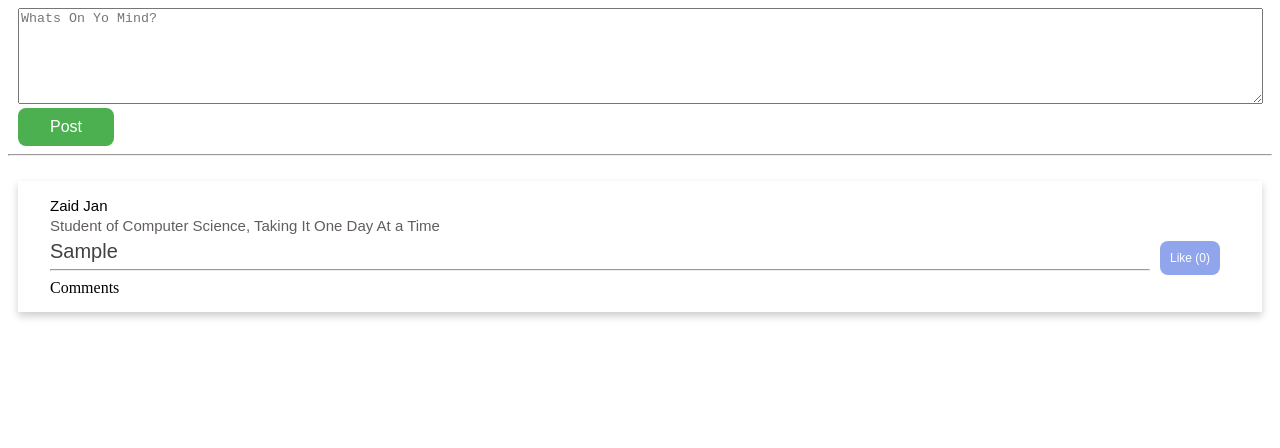
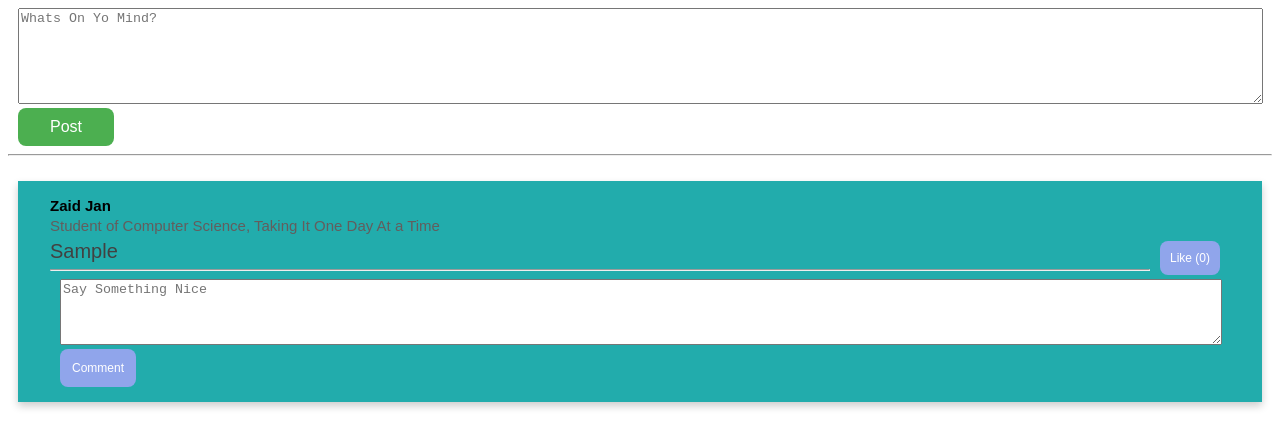
Before and after one commit to zaid-jan/PostWall, a React (Create React App) app: page / in a window 1280 px wide. Both pictures are taken after typing "Sample" into the empty fields and a click on the button "Post". Shown: the top 448 px of the page. Built offline with nearby package versions, Linux system fonts and the light colour scheme.

Commit message:
comments added

```diff
--- a/src/actions/action.js
+++ b/src/actions/action.js
@@ -22,7 +22,27 @@ function like(event) {
     }
 }
 
+function comment(event) {
+    const { id, text, compid } = event;
+    if (text === '') {
+        return {
+            'type': 'EmptyField'
+        };
+    }
+    console.log("id", id)
+    document.getElementById(id).value = '';
+    let obj = {
+        'text': text,
+        'id': compid
+    }
+    return {
+        'payload': obj,
+        'type': 'CommentAdded'
+    };
+}
+
 export default {
     post,
-    like
+    like,
+    comment
 };
--- /dev/null
+++ b/src/components/CommentPost.js
@@ -0,0 +1,64 @@
+/* eslint-disable linebreak-style */
+// eslint-disable-next-line no-unused-vars
+import React, { Component } from 'react';
+import { connect } from 'react-redux';
+import { bindActionCreators } from 'redux';
+import '../main.css';
+import action from '../actions/action';
+
+class CommentPost extends Component {
+
+    constructor() {
+        super();
+        this.makeList = this.makeList.bind(this);
+    }
+
+    makeList() {
+        let id = this.props.id
+        let arr = [];
+        let index = this.props.post.findIndex( obj => {
+            return obj.id == id
+        })
+        let name = this.props.post[index].name;
+        arr = this.props.post[index].comments;
+        console.log(arr)
+        let count = 0
+        const list = arr.map(data => {
+            count += 1
+            return (
+                <div key={count} className="comment">
+                <div className="user">
+                    <b>{name}</b> : {data}
+                </div>
+            </div>
+            )
+
+        }   );
+
+        return list;
+    }
+
+    render() {
+        const comp = this.makeList();
+
+            return (
+                <div>
+                    {comp}
+                </div>
+            );
+    }
+}
+
+function mapStateToProps(state) {
+    return {
+            'post': state.post
+        };
+}
+
+// function mapDispatchToProps(dispatch) {
+//     return bindActionCreators({
+//         // eslint-disable-next-line no-invalid-this
+//         'like': action.like
+//     }, dispatch);
+// }
+export default connect(mapStateToProps)(CommentPost);
--- a/src/components/Comments.js
+++ b/src/components/Comments.js
@@ -4,28 +4,57 @@ import React, { Component } from 'react';
 import { connect } from 'react-redux';
 import { bindActionCreators } from 'redux';
 import '../main.css';
+import actions from '../actions/action'
+import CommentPost from './CommentPost';
 
-class LC extends Component {
+class Comments extends Component {
+
+    constructor() {
+        super();
+        this.comment = '';
+        this.setComment = this.setComment.bind(this)
+    }
+    setComment(event) {
+        console.log("id", this.props.data.id)
+        this.comment = event.target.value;
+    }
+
     render() {
         return (
             <div>
-                Comments
+                <textarea
+                    onChange={this.setComment}
+                    rows="4"
+                    cols="120"
+                    name="text"
+                    id="comment"
+                    placeholder="Say Something Nice">
+                </textarea>
+                <br></br>
+                <button className="commentsButton"
+                    // eslint-disable-next-line object-property-newline
+                    onClick={() => this.props.comment({ 'compid': this.props.data.id, 'id':'comment', 'text': this.comment })}
+                    name="button"
+                    type="submit">
+                        Comment
+                </button>
+                <br></br>
+                <CommentPost id={this.props.data.id}/>
             </div>
-        )
+        );
     }
 }
 
 function mapStateToProps(state) {
-
-return {
-            'post': state.post
-        };
+    return {
+        'post': state.post
+    };
 }
 
 function mapDispatchToProps(dispatch) {
     return bindActionCreators({
-        // eslint-disable-next-line no-invalid-this
-        'makeList': this.makeList
+        'comment': actions.comment
     }, dispatch);
 }
-export default connect(mapStateToProps, mapDispatchToProps)(LC);
+
+export default connect(mapStateToProps, mapDispatchToProps)(Comments);
--- a/src/components/Wall.js
+++ b/src/components/Wall.js
@@ -4,8 +4,8 @@ import React, { Component } from 'react';
 import { connect } from 'react-redux';
 import { bindActionCreators } from 'redux';
 import '../main.css';
-import Comments from './Comments'
-import action from '../actions/action'
+import Comments from './Comments';
+import action from '../actions/action';
 
 class Wall extends Component {
 
@@ -13,18 +13,15 @@ class Wall extends Component {
         super();
         this.makeList = this.makeList.bind(this);
     }
+
     makeList() {
         let arr = [];
         arr = this.props.post;
         // let arr = this.props.post;
-        console.log("show props", this.props.post)
         const list = arr.map(data => (
                 <div key={data.id} className="card">
-                    {/* <div className="img">
-                       <img src={data.img} height="20" width="20"></img>
-                    </div> */}
                     <div className="user">
-                        {data.name}
+                        <b>{data.name}</b>
                     </div>
                     <div className="designation">
                         {data.designation}
@@ -35,14 +32,13 @@ class Wall extends Component {
                             compid={data.id}
                             className="likeButton"
                             onClick={this.props.like}
-                            style={{float: 'right'}}
+                            style={{ 'float': 'right' }}
                             type="button">{data.userLiked ? 'Unlike' : 'Like'} ({data.likes})
                         </button>
                     </div>
                     <hr></hr>
                     <div className="comments">
-                        <Comments data={data.comment}/>
-                        {data.comments}
+                        <Comments data={data}/>
                     </div>
                 </div>
             ));
@@ -52,8 +48,8 @@ class Wall extends Component {
 
     render() {
         const comp = this.makeList();
-        console.log("rendered")
-        return (
+
+return (
                 <div>
                     {comp}
                 </div>
--- a/src/main.css
+++ b/src/main.css
@@ -59,6 +59,7 @@ textarea {
 
 .card {
     box-shadow: 0 4px 8px 0 rgba(0,0,0,0.2);
+    background-color: rgb(34, 172, 172);
     transition: 0.3s;
     padding: 15px 32px;
     margin-top: 25px;
@@ -70,6 +71,32 @@ textarea {
     box-shadow: 0 8px 16px 0 rgba(0,0,0,0.2);
  }
 
+.commentsButton {
+    background-color: rgb(144, 165, 235); /* Green */
+    border: none;
+    color: white;
+    padding: 12px 12px;
+    text-align: center;
+    text-decoration: none;
+    /* display: inline-block; */
+    font-size: 12px;
+    border-radius: 8px;
+    margin-left: 10px;
+    margin-right: 10px;
+}
+
+.comment {
+    box-shadow: 0 4px 8px 0 rgba(0,0,0,0.2);
+    background-color: rgb(255, 255, 255);
+    transition: 0.3s;
+    padding: 15px 32px;
+    margin-top: 25px;
+    margin-bottom: 0px;
+    margin-left: 10px;
+    margin-right: 10px;
+
+}
+
  hr {
     color: #635d5d;
  }
--- a/src/reducers/reducerPosts.js
+++ b/src/reducers/reducerPosts.js
@@ -17,9 +17,28 @@ export default function posts(state, action) {
             return state;
         case 'LikeCLicked':
             return handleLike(state, action);
+        case 'CommentAdded':
+            return handleComment(state, action);
         default:
             return [];
     }
+}
+
+function handleComment(state, action) {
+    const { id, text } = action.payload;
+    let newState = state.map((post) => {
+        return post;
+    })
+    let index = newState.findIndex(obj => {
+        return obj.id == id
+    })
+    // console.log(newState[index].comments.size())
+    newState[index].comments[newState[index].comments.length] = text;
+    console.log("Obj", newState[index])
+
+    return newState;
+    // console.log(id, text)
+
 }
 
 function handleLike(state, action) {
@@ -64,6 +83,7 @@ function handleSubmit(state, action) {
         'text': action.payload,
         'userLiked': false,
         'likes': 0,
+        'comments':[],
         ...defaults
     };
     return newState;
```
